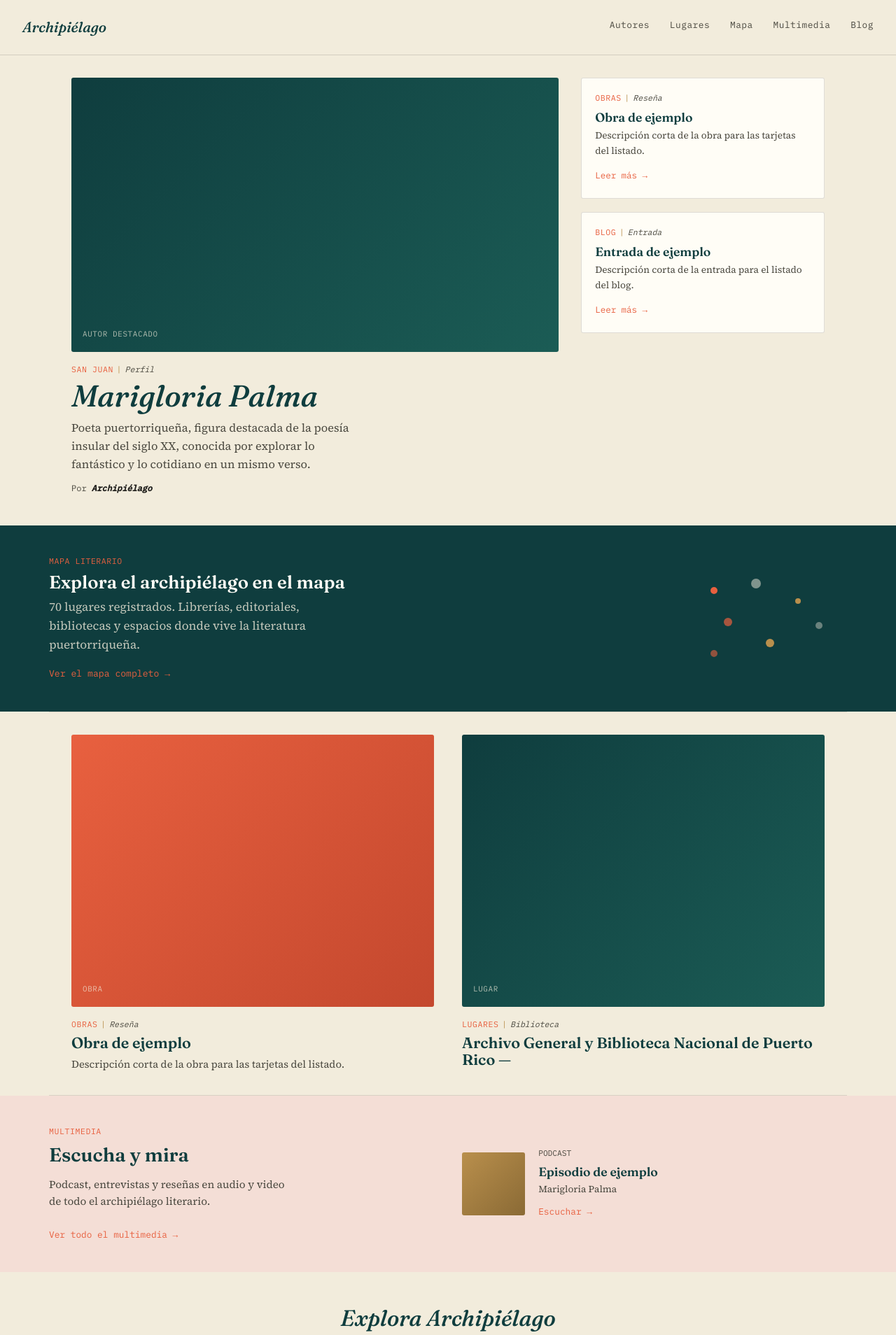
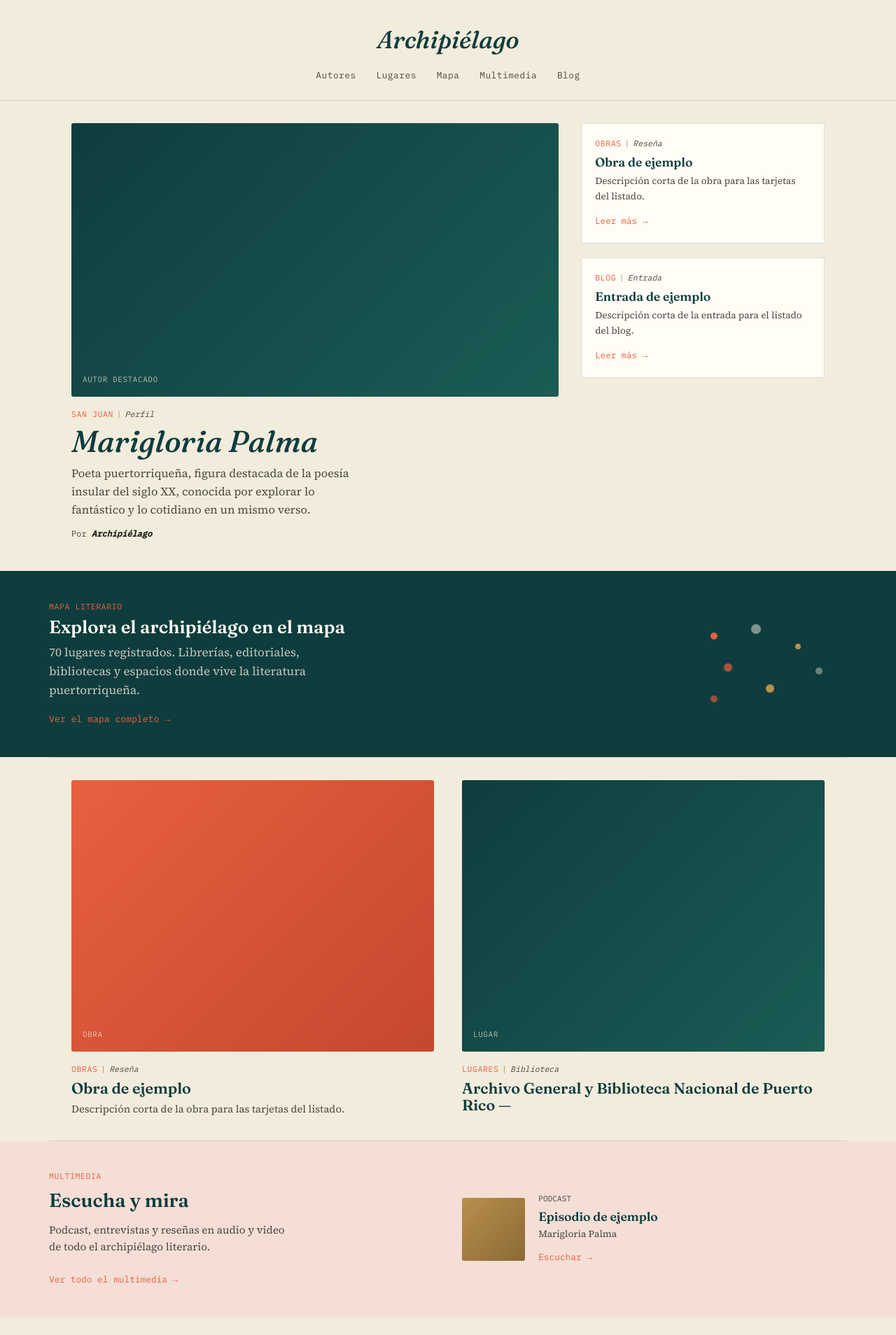
Before and after one commit to rgjanet/archipielago, a Jekyll site: the page built from index.html, in a window 1280 px wide. Shown: the top 1908 px of the page at 70% size. Built offline with Jekyll 4.4.1, drawn with Linux system fonts in a browser that asks for light colours.

Commit message:
Add files via upload

```diff
--- a/assets/css/main.css
+++ b/assets/css/main.css
@@ -60,17 +60,18 @@ a { color: inherit; }
 /* ---- Nav ---- */
 .site-nav {
   display: flex;
+  flex-direction: column;
   align-items: center;
-  justify-content: space-between;
-  padding: 1.4rem 2rem;
+  padding: 1.8rem 2rem 1.2rem;
   border-bottom: var(--border);
 }
 .site-nav .brand {
   font-family: var(--font-display);
   font-style: italic;
-  font-size: 1.3rem;
+  font-size: 2.2rem;
   color: var(--mar-profundo);
   text-decoration: none;
+  margin-bottom: 0.8rem;
 }
 .site-nav .links { display: flex; gap: 1.8rem; }
 .site-nav .links a {
@@ -191,7 +192,7 @@ a { color: inherit; }
 }
 
 @media (max-width: 640px) {
-  .site-nav { flex-direction: column; gap: 1rem; align-items: flex-start; }
+  .site-nav .links { flex-wrap: wrap; justify-content: center; gap: 1.2rem; }
   .hero .archipelago-dots { display: none; }
 }
 
```
